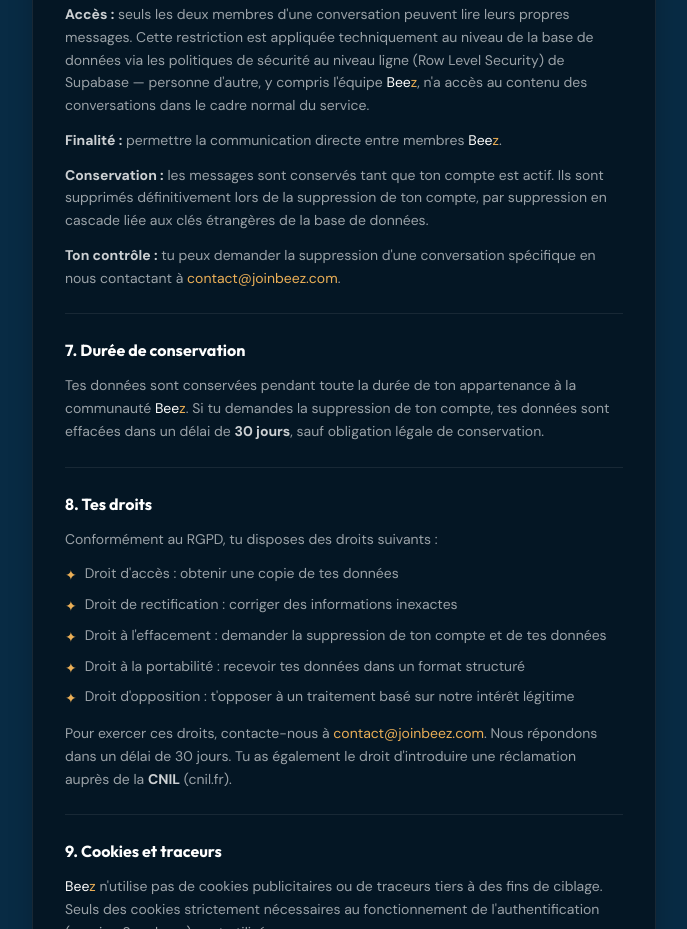
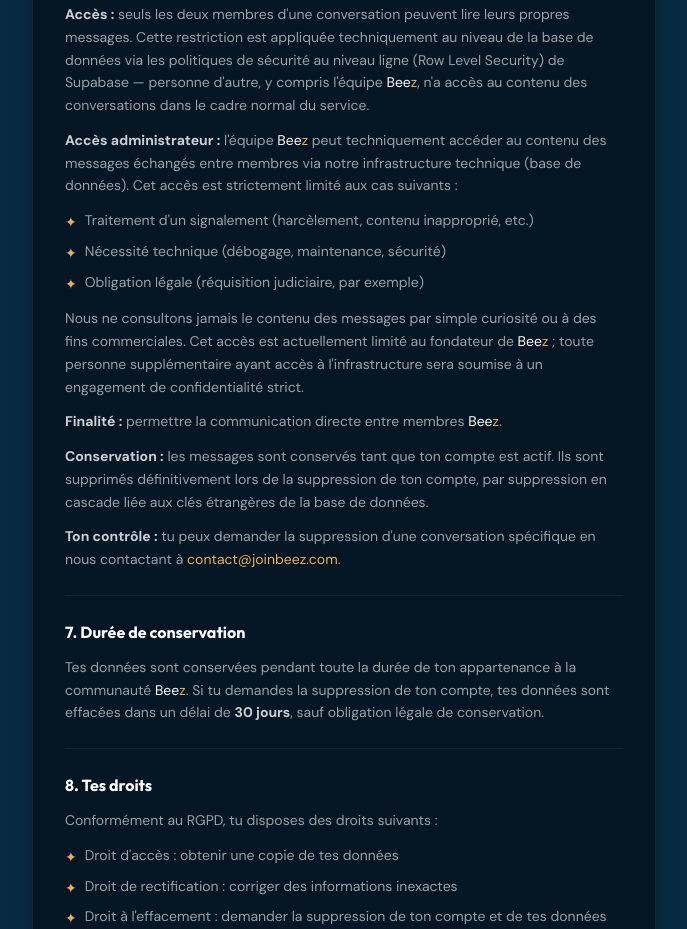
Before and after one commit to Beezsocial/Beez, a Next.js app: page /privacy in a window 1280 px wide. Shown: the part 2100-3029 px from the top of the page, without its empty margins (296-983 px from the left). Built offline with nearby package versions, Linux system fonts and the light colour scheme; no server answers.

Commit message:
feat: add admin access transparency section to privacy policy

```diff
--- a/app/privacy/page.tsx
+++ b/app/privacy/page.tsx
@@ -171,6 +171,24 @@ export default function PrivacyPage() {
               <strong className="text-white/80">Accès :</strong> seuls les deux membres d'une conversation peuvent lire leurs propres messages. Cette restriction est appliquée techniquement au niveau de la base de données via les politiques de sécurité au niveau ligne (Row Level Security) de Supabase — personne d'autre, y compris l'équipe <BeezWord />, n'a accès au contenu des conversations dans le cadre normal du service.
             </p>
             <p className="mt-3">
+              <strong className="text-white/80">Accès administrateur :</strong> l'équipe <BeezWord /> peut techniquement accéder au contenu des messages échangés entre membres via notre infrastructure technique (base de données). Cet accès est strictement limité aux cas suivants :
+            </p>
+            <ul className="list-none space-y-1.5 mt-2">
+              {[
+                "Traitement d'un signalement (harcèlement, contenu inapproprié, etc.)",
+                'Nécessité technique (débogage, maintenance, sécurité)',
+                'Obligation légale (réquisition judiciaire, par exemple)',
+              ].map((item) => (
+                <li key={item} className="flex items-start gap-2">
+                  <span className="text-gold mt-0.5 shrink-0" aria-hidden="true">✦</span>
+                  <span>{item}</span>
+                </li>
+              ))}
+            </ul>
+            <p className="mt-3">
+              Nous ne consultons jamais le contenu des messages par simple curiosité ou à des fins commerciales. Cet accès est actuellement limité au fondateur de <BeezWord /> ; toute personne supplémentaire ayant accès à l'infrastructure sera soumise à un engagement de confidentialité strict.
+            </p>
+            <p className="mt-3">
               <strong className="text-white/80">Finalité :</strong> permettre la communication directe entre membres <BeezWord />.
             </p>
             <p className="mt-3">
```
